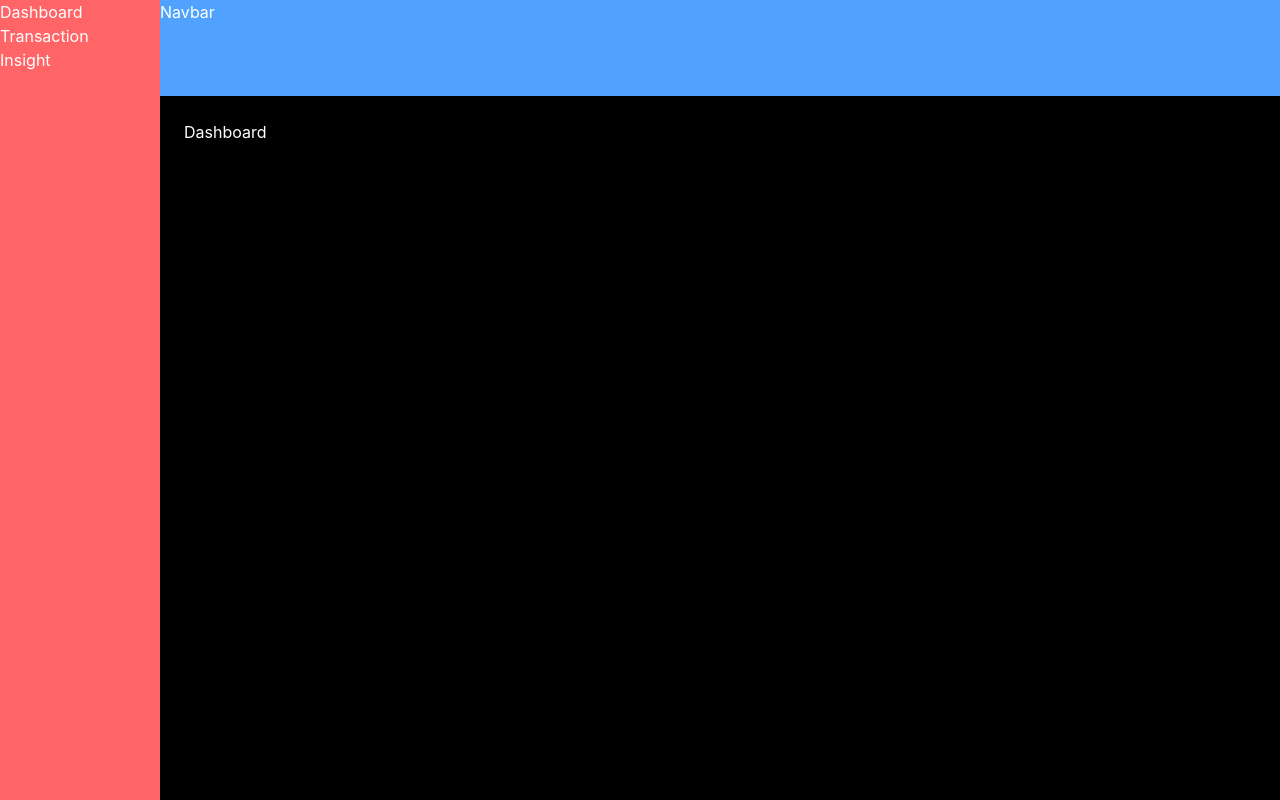
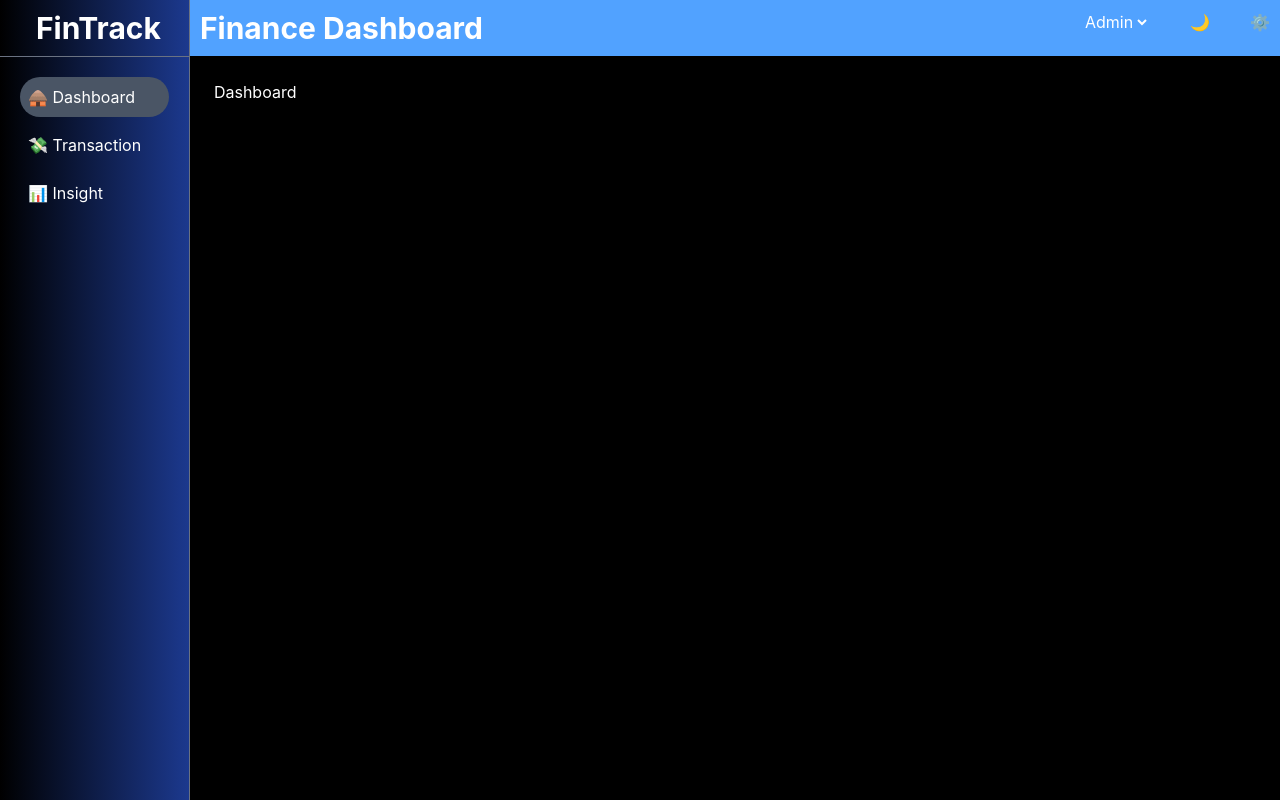
Before and after one commit to Surajnairx/fintrack, a React (Vite) app: page / in a window 1280 px wide. Built offline with nearby package versions, Linux system fonts and the light colour scheme.

Commit message:
style: Navbar and Sidebar initial styling

```diff
--- a/src/layout/Navbar.jsx
+++ b/src/layout/Navbar.jsx
@@ -1,7 +1,23 @@
 import React from "react";
 
 function Navbar() {
-  return <div className="bg-blue-400 h-24">Navbar</div>;
+  return (
+    <div className="bg-blue-400 flex justify-between p-2.5">
+      <div className="">
+        <h1 className="text-3xl font-bold">Finance Dashboard</h1>
+      </div>
+      <div className="flex gap-10">
+        <div className="">
+          <select name="" id="">
+            <option value="">Admin</option>
+            <option value="">View</option>
+          </select>
+        </div>
+        <div>🌙</div>
+        <div>⚙️</div>
+      </div>
+    </div>
+  );
 }
 
 export default Navbar;
--- a/src/layout/Sidebar.jsx
+++ b/src/layout/Sidebar.jsx
@@ -1,17 +1,24 @@
 import React from "react";
 import { Link } from "react-router-dom";
+import logo from "/favicon.ico";
 
 function Sidebar() {
   return (
-    <div className="h-screen bg-red-400 w-1/8">
-      <div>
-        <Link to="/">Dashboard</Link>
+    <div className="bg-linear-to-r bg-black to-blue-900 border-r border-gray-500">
+      <div className="flex items-center border-b border-gray-500 px-7 py-2 gap-2">
+        <img src={logo} className="h-10 rounded-full" alt="" />
+        <h1 className="text-3xl font-bold">FinTrack</h1>
       </div>
-      <div>
-        <Link to="/transactions">Transaction</Link>
-      </div>
-      <div>
-        <Link to="/insights">Insight</Link>
+      <div className=" flex flex-col gap-2 p-5">
+        <div className="w-full p-2 bg-gray-600 rounded-full">
+          <Link to="/">🛖 Dashboard</Link>
+        </div>
+        <div className="w-full p-2">
+          <Link to="/transactions"> 💸 Transaction</Link>
+        </div>
+        <div className="w-full p-2">
+          <Link to="/insights">📊 Insight</Link>
+        </div>
       </div>
     </div>
   );
```
